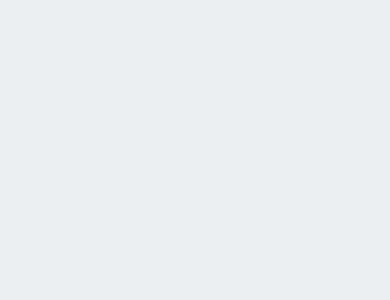
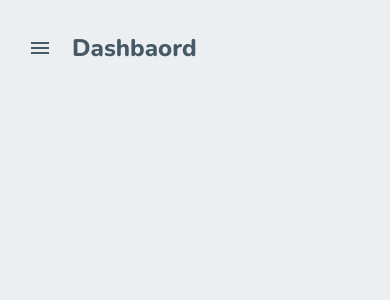
Before and after one commit to Smitt2767/MUI, a React (Create React App) app: page /dashboard in a window 390 px wide. Shown: the top 300 px of the page. Built offline with nearby package versions, Linux system fonts and the light colour scheme.

Commit message:
drawer collapsed fixed, navbar to all pages

```diff
--- a/src/components/Drawer/SettingsDrawer.js
+++ b/src/components/Drawer/SettingsDrawer.js
@@ -12,8 +12,8 @@ const modeButtons = [
   { name: "Dark", value: "dark" },
 ];
 const sidebarCollapsedButtons = [
-  { name: "Collapsed", value: 1 },
-  { name: "Full", value: 0 },
+  { name: "Collapsed", value: "yes" },
+  { name: "Full", value: "no" },
 ];
 
 const SettingsDrawer = () => {
@@ -101,9 +101,9 @@ const SettingsDrawer = () => {
           </Typography>
           <ToggleButton
             size="large"
-            value={collapsed ? 1 : 0}
+            value={collapsed ? "yes" : "no"}
             onChange={(e) => {
-              hanldeCollapsedChange(!!+e.target.value);
+              hanldeCollapsedChange(e.target.value === "yes" ? true : false);
             }}
             buttons={sidebarCollapsedButtons}
           />
--- a/src/components/Layout/Layout.js
+++ b/src/components/Layout/Layout.js
@@ -2,6 +2,7 @@ import { makeStyles, useTheme } from "@mui/styles";
 import { Box } from "@mui/system";
 import React, { useEffect } from "react";
 import { useSettings } from "../../context/SettingsProvider";
+import Navbar from "../Navbar/Navbar";
 
 const useStyle = makeStyles((theme) => ({
   box: {
@@ -42,6 +43,7 @@ const Layout = ({ children }) => {
           },
         }}
       >
+        <Navbar />
         {children}
       </Box>
     </Box>
--- a/src/components/Navbar/Navbar.js
+++ b/src/components/Navbar/Navbar.js
@@ -18,6 +18,7 @@ import MenuIcon from "@mui/icons-material/Menu";
 import { useSettings } from "../../context/SettingsProvider";
 import useMediaQuery from "@mui/material/useMediaQuery";
 import { useTheme } from "@mui/styles";
+import { useLocation } from "react-router-dom";
 
 const NotificationMessages = () => {
   return (
@@ -83,10 +84,7 @@ const NotificationMessages = () => {
   );
 };
 
-const Navbar = () => {
-  const theme = useTheme();
-  const matches = useMediaQuery(theme.breakpoints.down("md"));
-  const { setIsMainDrawerOpen } = useSettings();
+const ForHomePage = () => {
   const [anchorEl, setAnchorEl] = React.useState(null);
 
   const handleClick = (event) => {
@@ -101,26 +99,13 @@ const Navbar = () => {
   const id = open ? "simple-popover" : undefined;
 
   return (
-    <AppBar position="sticky">
-      <Toolbar
+    <Box
       sx={{
+        flexGrow: 1,
         display: "flex",
-          justifyContent: matches ? "space-between" : "flex-end",
-          bgcolor: "background.default",
-          py: "3rem",
-        }}
-        disableGutters
-      >
-        {matches && (
-          <IconButton
-            size="large"
-            onClick={() => {
-              setIsMainDrawerOpen(true);
+        justifyContent: "flex-end",
       }}
     >
-            <MenuIcon />
-          </IconButton>
-        )}
       <IconButton
         size="large"
         id="basic-button"
@@ -160,6 +145,50 @@ const Navbar = () => {
           </Button>
         </Box>
       </Popover>
+    </Box>
+  );
+};
+
+const ForDashboardPage = () => {
+  return (
+    <Typography variant="h2" fontWeight={900} color="textPrimary">
+      Dashbaord
+    </Typography>
+  );
+};
+
+const Navbar = () => {
+  const theme = useTheme();
+  const matches = useMediaQuery(theme.breakpoints.down("md"));
+  const { setIsMainDrawerOpen } = useSettings();
+  const location = useLocation();
+
+  return (
+    <AppBar position="sticky">
+      <Toolbar
+        sx={{
+          display: "flex",
+
+          bgcolor: "background.default",
+          py: "3rem",
+        }}
+        disableGutters
+      >
+        {matches && (
+          <IconButton
+            size="large"
+            onClick={() => {
+              setIsMainDrawerOpen(true);
+            }}
+            sx={{
+              mr: "0.5rem",
+            }}
+          >
+            <MenuIcon />
+          </IconButton>
+        )}
+        {location.pathname === "/" && <ForHomePage />}
+        {location.pathname === "/dashboard" && <ForDashboardPage />}
       </Toolbar>
     </AppBar>
   );
--- a/src/context/SettingsProvider.js
+++ b/src/context/SettingsProvider.js
@@ -33,6 +33,7 @@ const SettingsProvider = ({ children }) => {
   const [collapsed, setCollapsed] = useState(() =>
     getCollapsedDrawerState(get)
   );
+
   const [open, setOpen] = useState(false);
   const [isMainDrawerOpen, setIsMainDrawerOpen] = useState(false);
 
--- a/src/pages/Home/Home.js
+++ b/src/pages/Home/Home.js
@@ -1,6 +1,5 @@
 import { Grid } from "@mui/material";
 import React from "react";
-import Navbar from "../../components/Navbar/Navbar";
 import Congratulations from "./Congratulations";
 import Greetings from "./Greetings";
 import LikesAndViews from "./LikesAndViews";
@@ -9,8 +8,6 @@ import Targets from "./Targets";
 
 const Home = () => {
   return (
-    <>
-      <Navbar />
     <Grid
       container
       spacing={2}
@@ -30,7 +27,6 @@ const Home = () => {
         <Meetings />
       </Grid>
     </Grid>
-    </>
   );
 };
 
--- a/src/pages/Home/Targets.js
+++ b/src/pages/Home/Targets.js
@@ -1,7 +1,6 @@
 import { Paper, Typography, Box } from "@mui/material";
 import React from "react";
 import LinearProgress from "@mui/material/LinearProgress";
-import { useTheme } from "@mui/styles";
 
 const ProgressContainer = ({ name, value, color }) => {
   return (
@@ -34,7 +33,6 @@ const ProgressContainer = ({ name, value, color }) => {
 };
 
 const Targets = () => {
-  const theme = useTheme();
   const targetsData = [
     { id: 1, name: "Views", value: 75, color: "primary.main" },
     { id: 2, name: "Followers", value: 50, color: "warning.main" },
```
Lines whose indentation alone changed are shown as unchanged.
